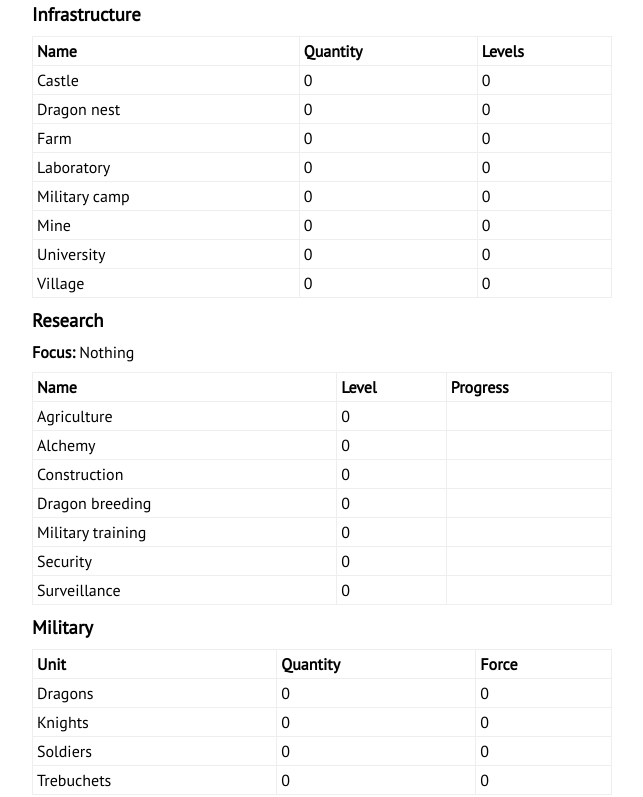
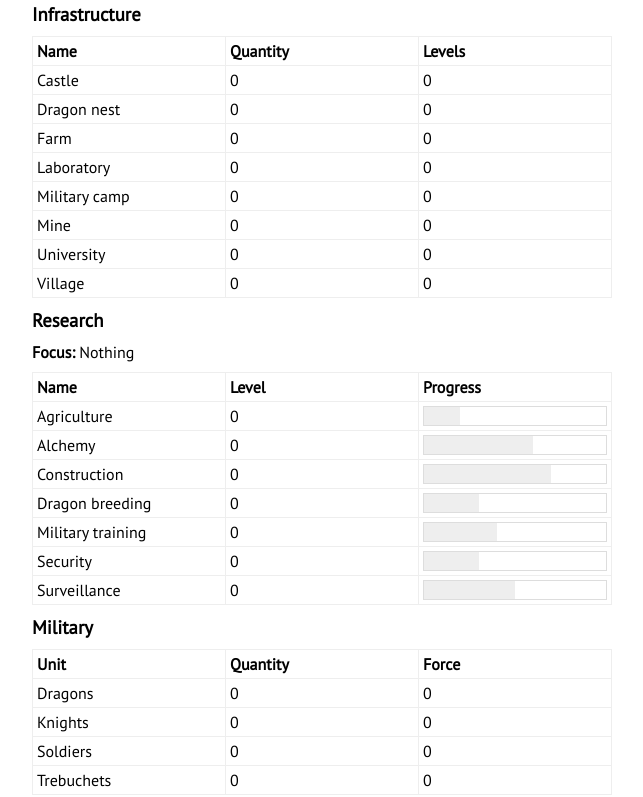
Before and after one commit to mfcochauxlaberge/graalit-client, a React app: page /overview in a window 1280 px wide. Shown: the part 388-1185 px from the top of the page, without its empty margins (318-961 px from the left). Built offline with nearby package versions, Linux system fonts and the light colour scheme; a web font is replaced by a local one.

Commit message:
Fix styles in Overview page

```diff
--- a/src/Overview.jsx
+++ b/src/Overview.jsx
@@ -3,6 +3,10 @@ import React, { Component, Fragment } from 'react'
 
 // Util
 import ProgressBar from './util/ProgressBar.jsx'
+
+// Styles
+import UtilStyles from './styles/_Util.scss'
+import ProgressBarStyles from './styles/util/_ProgressBar.scss'
 
 class Overview extends Component {
   constructor(props) {
@@ -13,7 +17,7 @@ class Overview extends Component {
     return (
       <Fragment>
         <h2>Overview</h2>
-        <table className="overview-table-h">
+        <table className={UtilStyles['overview-table-h']}>
           <tbody>
             <tr>
               <th>Ruler</th>
@@ -26,7 +30,7 @@ class Overview extends Component {
           </tbody>
         </table>
         <h3>Population</h3>
-        <table className="overview-table-h">
+        <table className={UtilStyles['overview-table-h']}>
           <tbody>
             <tr>
               <th>Number of people</th>
@@ -47,7 +51,7 @@ class Overview extends Component {
           </tbody>
         </table>
         <h3>Infrastructure</h3>
-        <table className="overview-table">
+        <table className={UtilStyles['overview-table']}>
           <thead>
             <tr>
               <th>Name</th>
@@ -104,7 +108,7 @@ class Overview extends Component {
             <b>Focus:</b> Nothing
           </span>
         </div>
-        <table className="overview-table">
+        <table className={UtilStyles['overview-table']}>
           <thead>
             <tr>
               <th>Name</th>
@@ -117,55 +121,83 @@ class Overview extends Component {
               <td>Agriculture</td>
               <td>0</td>
               <td>
-                <ProgressBar className="progress-bar" value="20" max="100" />
+                <ProgressBar
+                  className={ProgressBarStyles['progress-bar']}
+                  value="20"
+                  max="100"
+                />
               </td>
             </tr>
             <tr>
               <td>Alchemy</td>
               <td>0</td>
               <td>
-                <ProgressBar className="progress-bar" value="60" max="100" />
+                <ProgressBar
+                  className={ProgressBarStyles['progress-bar']}
+                  value="60"
+                  max="100"
+                />
               </td>
             </tr>
             <tr>
               <td>Construction</td>
               <td>0</td>
               <td>
-                <ProgressBar className="progress-bar" value="70" max="100" />
+                <ProgressBar
+                  className={ProgressBarStyles['progress-bar']}
+                  value="70"
+                  max="100"
+                />
               </td>
             </tr>
             <tr>
               <td>Dragon breeding</td>
               <td>0</td>
               <td>
-                <ProgressBar className="progress-bar" value="30" max="100" />
+                <ProgressBar
+                  className={ProgressBarStyles['progress-bar']}
+                  value="30"
+                  max="100"
+                />
               </td>
             </tr>
             <tr>
               <td>Military training</td>
               <td>0</td>
               <td>
-                <ProgressBar className="progress-bar" value="40" max="100" />
+                <ProgressBar
+                  className={ProgressBarStyles['progress-bar']}
+                  value="40"
+                  max="100"
+                />
               </td>
             </tr>
             <tr>
               <td>Security</td>
               <td>0</td>
               <td>
-                <ProgressBar className="progress-bar" value="30" max="100" />
+                <ProgressBar
+                  className={ProgressBarStyles['progress-bar']}
+                  value="30"
+                  max="100"
+                />
               </td>
             </tr>
             <tr>
               <td>Surveillance</td>
               <td>0</td>
               <td>
-                <ProgressBar className="progress-bar" value="50" max="100" />
+                <ProgressBar
+                  className={ProgressBarStyles['progress-bar']}
+                  value="50"
+                  max="100"
+                />
               </td>
             </tr>
           </tbody>
         </table>
         <h3>Military</h3>
-        <table className="overview-table">
+        <table className={UtilStyles['overview-table']}>
           <thead>
             <tr>
               <th>Unit</th>
```
